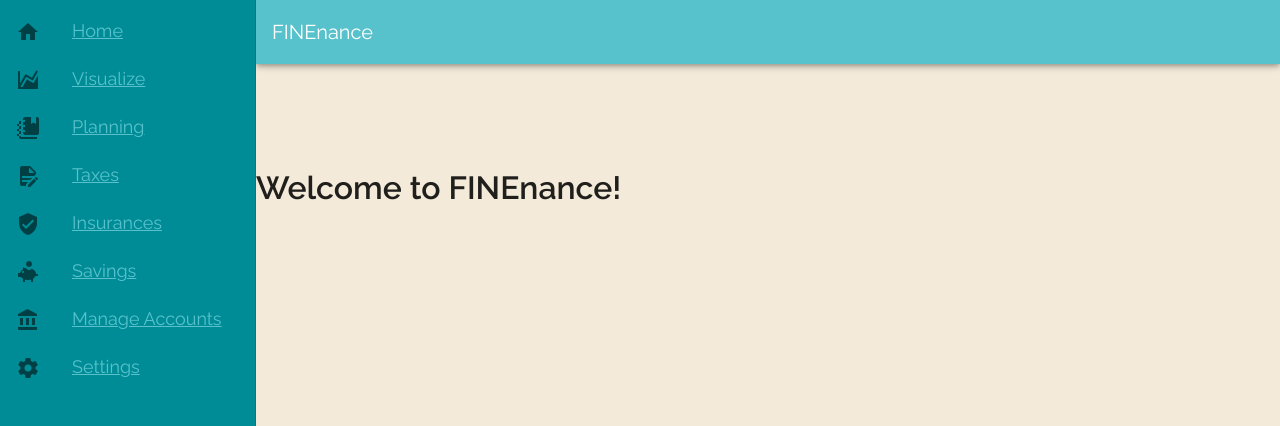
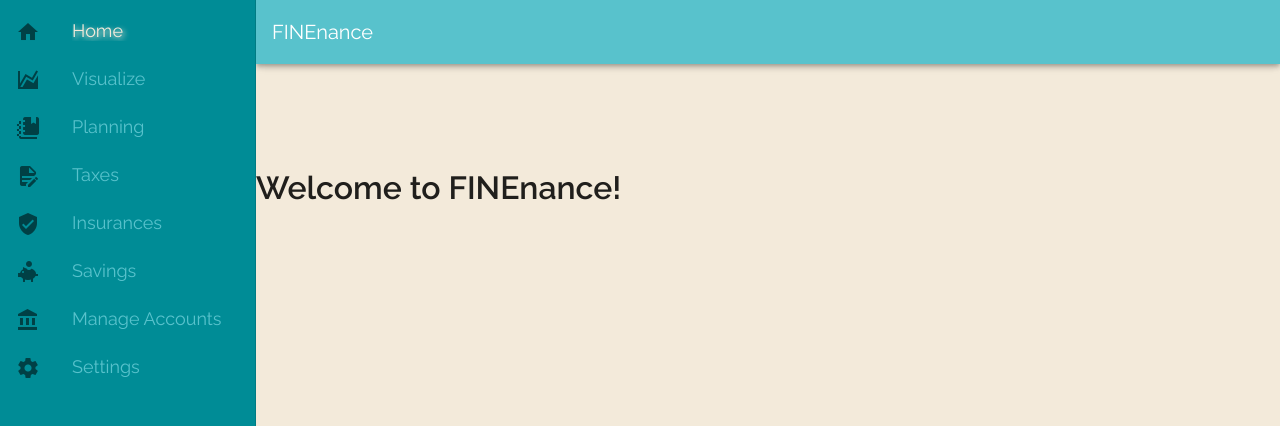
Before and after one commit to TPccHorizon/finanzr-web, a Vue app: page / in a window 1280 px wide. Shown: the top 426 px of the page. Built offline with nearby package versions, Linux system fonts and the light colour scheme.

Commit message:
router link active

```diff
--- a/src/router/router.js
+++ b/src/router/router.js
@@ -6,6 +6,7 @@ Vue.use(Router);
 
 export default new Router({
     mode: 'history',
+    linkActiveClass: 'is-active',
     routes: [
         {
             path: '/',
--- a/src/utils/menu-items.js
+++ b/src/utils/menu-items.js
@@ -7,32 +7,32 @@ let menuItems = [
     {
         "title": "Visualize",
         "icon": "mdi-chart-areaspline",
-        "link": ""
+        "link": "/visualize"
     },
     {
         "title": "Planning",
         "icon": "mdi-notebook-multiple",
-        "link": ""
+        "link": "/planning"
     },
     {
         "title": "Taxes",
         "icon": "mdi-file-document-edit",
-        "link": ""
+        "link": "/taxes"
     },
     {
         "title": "Insurances",
         "icon": "mdi-shield-check",
-        "link": ""
+        "link": "/insurances"
     },
     {
         "title": "Savings",
         "icon": "mdi-piggy-bank",
-        "link": ""
+        "link": "/savings"
     },
     {
         "title": "Manage Accounts",
         "icon": "mdi-bank",
-        "link": ""
+        "link": "/accounts"
     },
     {
         "title": "Settings",
--- a/src/views/MainLayout.vue
+++ b/src/views/MainLayout.vue
@@ -16,11 +16,12 @@
                     </v-list-item-action>
                     <v-list-item-content>
                         <v-list-item-title class="menu-text">
-                                <router-link :to="item.link">
+                            <router-link :to="item.link" class="menu-item">
                                 <span class="text-large">{{item.title}}</span>
                             </router-link>
                         </v-list-item-title>
                     </v-list-item-content>
+
                 </v-list-item>
             </v-list>
         </v-navigation-drawer>
@@ -110,4 +111,12 @@
         text-shadow: 2px 2px 5px #00C6BF;
         color: #00C6BF;
     }
+
+    .menu-item {
+        text-decoration: none;
+    }
+    .is-active {
+        text-shadow: 2px 2px 5px #F3EADA;
+        color: #F3EADA;
+    }
 </style>
```
Lines whose indentation alone changed are shown as unchanged.
